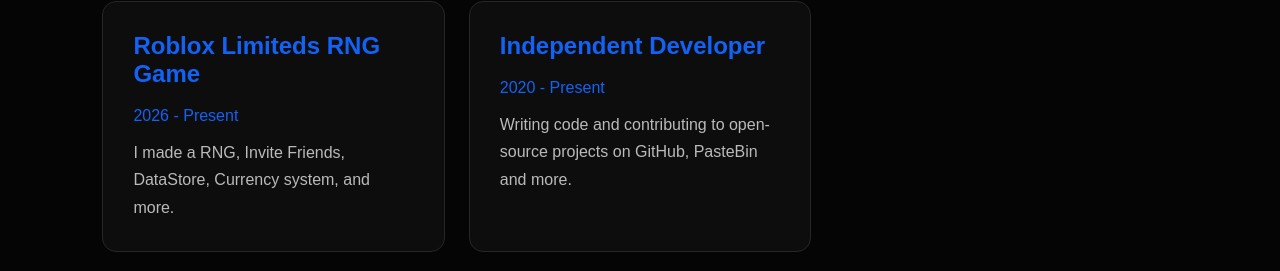
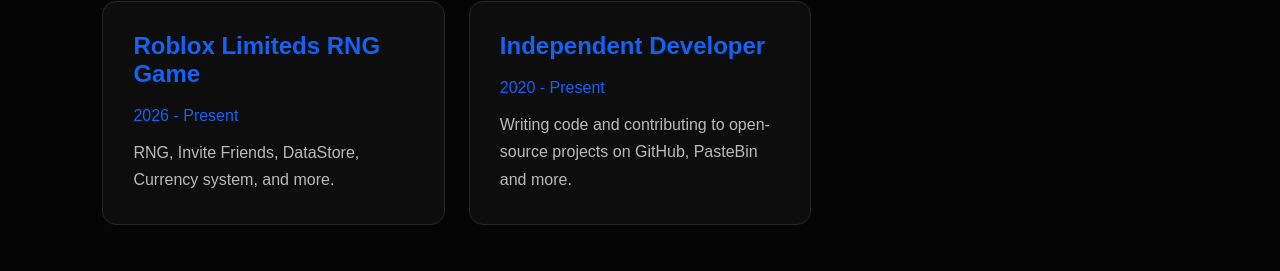
Before and after one commit to zackcfox/zacks_portfolio, a plain HTML site: page experience.html in a window 1280 px wide. Shown: the part 283-554 px from the top of the page. Drawn offline with Linux system fonts and the light colour scheme.

Commit message:
Remove introductory text from experience description

```diff
--- a/experience.html
+++ b/experience.html
@@ -24,7 +24,7 @@
       <div class="card">
         <h2>Roblox Limiteds RNG Game</h2>
         <p class="muted">2026 - Present</p>
-        <p>I made a RNG, Invite Friends, DataStore, Currency system, and more.</p>
+        <p>RNG, Invite Friends, DataStore, Currency system, and more.</p>
       </div>
       <div class="card">
         <h2>Independent Developer</h2>
```
